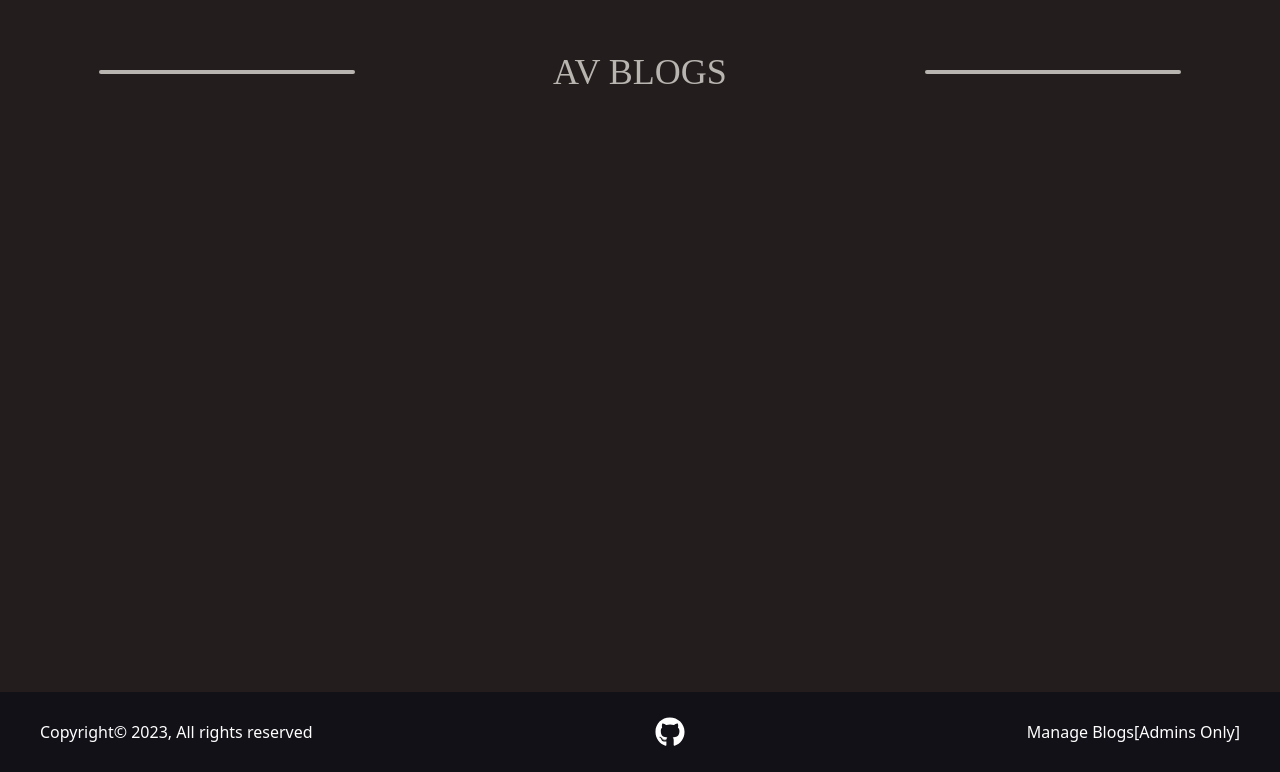
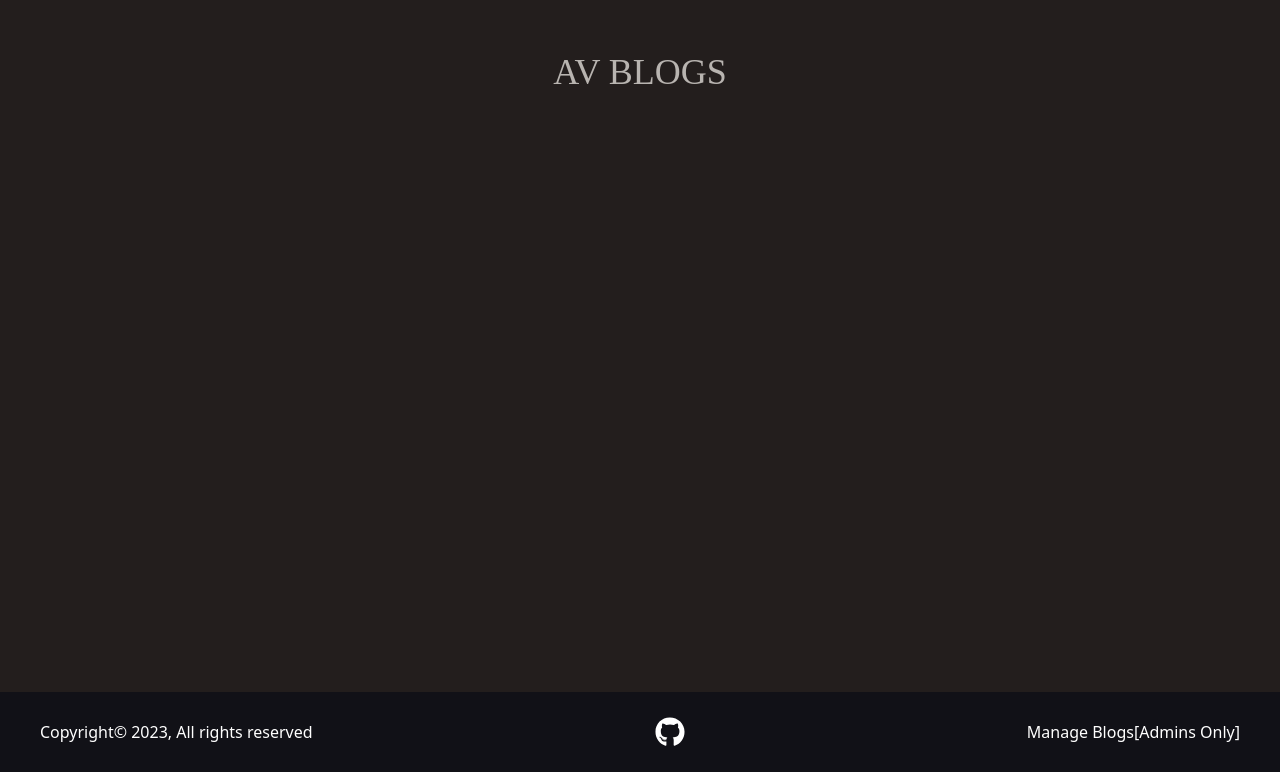
Before and after one commit to AvadhootSmart/DevDiary, a React (Vite) app in the folder blog-app/: page / in a window 1280 px wide. Shown: the part 108-880 px from the top of the page. Built offline with nearby package versions, Linux system fonts and the light colour scheme; no server answers.

Commit message:
animations for the title

```diff
--- a/blog-app/src/components/Title.jsx
+++ b/blog-app/src/components/Title.jsx
@@ -1,12 +1,33 @@
 import React from "react";
 import Line from "./Line";
+import gsap from "gsap";
+import { useGSAP } from "@gsap/react";
 function Title() {
+  useGSAP(() => {
+    gsap.from(".Heading", {
+      duration: 0.9,
+      opacity: 0,
+      y: 100,
+    });
+    gsap.from(".Left", {
+      duration: 0.8,
+      x: -200,
+    });
+    gsap.from("Right", {
+      duration: 0.8,
+      x: 500,
+    });
+  });
   return (
     <>
       <div className="flex justify-around text-[#b8b4b0] w-full mt-[20vh] items-center">
-        <Line />
-        <h2 className="text-4xl font-[Alegreya] uppercase">Av Blogs</h2>
-        <Line />
+        <div className="Left">
+          <Line />
+        </div>
+        <h2 className="Heading text-4xl font-[Alegreya] uppercase">Av Blogs</h2>
+        <div className="Right">
+          <Line />
+        </div>
       </div>
     </>
   );
--- a/blog-app/src/index.css
+++ b/blog-app/src/index.css
@@ -13,10 +13,36 @@
   padding: 0;
 }
 
-
 /*Color Pallete
     #231e1d(BG-1)
     #02454F(BG-2)
     #b8b4b0(TEXT)
     #111117(Dark BG)
 */
+
+/* For WebKit browsers */
+/* Track */
+::-webkit-scrollbar {
+  width: 8px; /* width of the scrollbar */
+}
+
+/* Handle */
+::-webkit-scrollbar-thumb {
+  background-color: #888; /* color of the scrollbar handle */
+  border-radius: 4px; /* roundness of the scrollbar handle */
+}
+
+/* Handle on hover */
+::-webkit-scrollbar-thumb:hover {
+  background-color: #555; /* color of the scrollbar handle on hover */
+}
+
+/* Track */
+::-webkit-scrollbar-track {
+  background: #f1f1f1; /* color of the scrollbar track */
+}
+
+/* Handle when scrolling */
+::-webkit-scrollbar-thumb:active {
+  background-color: #000; /* color of the scrollbar handle when scrolling */
+}
```
